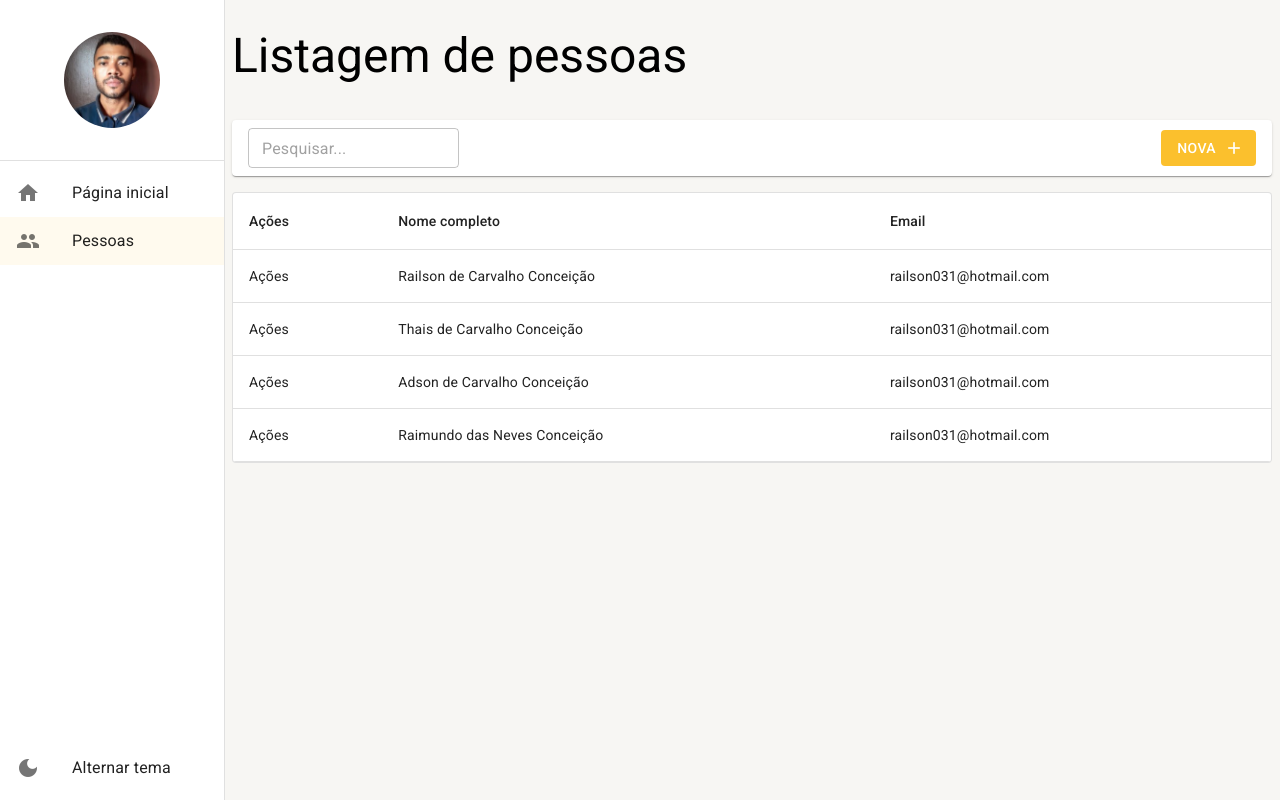
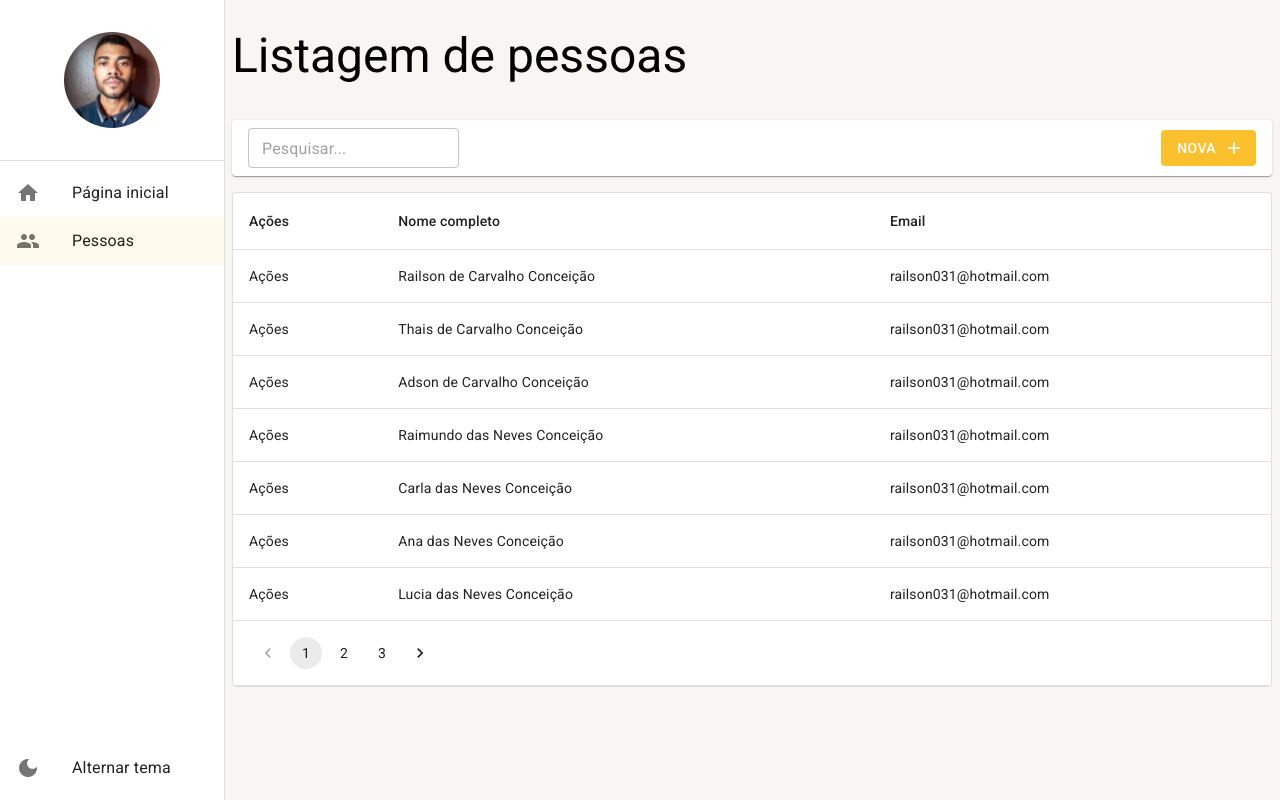
Before and after one commit to Railson031/cadastro, a React (Vite) app: page /pessoas in a window 1280 px wide. Built offline with nearby package versions, Linux system fonts and the light colour scheme; data requests are answered from the project's data file.

Commit message:
feat: Adicionando paginação na listagem

```diff
--- a/mock/database.json
+++ b/mock/database.json
@@ -23,6 +23,78 @@
       "email": "railson031@hotmail.com",
       "cidadeId": 1,
       "nomeCompleto": "Raimundo das Neves Conceição"
+    },
+    {
+      "id": 5,
+      "email": "railson031@hotmail.com",
+      "cidadeId": 1,
+      "nomeCompleto": "Carla das Neves Conceição"
+    },
+    {
+      "id": 6,
+      "email": "railson031@hotmail.com",
+      "cidadeId": 1,
+      "nomeCompleto": "Ana das Neves Conceição"
+    },
+    {
+      "id": 7,
+      "email": "railson031@hotmail.com",
+      "cidadeId": 1,
+      "nomeCompleto": "Lucia das Neves Conceição"
+    },
+    {
+      "id": 8,
+      "email": "railson031@hotmail.com",
+      "cidadeId": 1,
+      "nomeCompleto": "Maria das Neves Conceição"
+    },
+    {
+      "id": 9,
+      "email": "railson031@hotmail.com",
+      "cidadeId": 1,
+      "nomeCompleto": "João das Neves Conceição"
+    },
+    {
+      "id": 10,
+      "email": "railson031@hotmail.com",
+      "cidadeId": 1,
+      "nomeCompleto": "Fátima das Neves Conceição"
+    },
+    {
+      "id": 11,
+      "email": "railson031@hotmail.com",
+      "cidadeId": 1,
+      "nomeCompleto": "Glaucia das Neves Conceição"
+    },
+    {
+      "id": 12,
+      "email": "railson031@hotmail.com",
+      "cidadeId": 1,
+      "nomeCompleto": "Fernandodas Neves Conceição"
+    },
+    {
+      "id": 13,
+      "email": "railson031@hotmail.com",
+      "cidadeId": 1,
+      "nomeCompleto": "Silva das Neves Conceição"
+    },
+    {
+      "id": 14,
+      "email": "railson031@hotmail.com",
+      "cidadeId": 1,
+      "nomeCompleto": "Manoel das Neves Conceição"
+    },
+    {
+      "id": 15,
+      "email": "railson031@hotmail.com",
+      "cidadeId": 1,
+      "nomeCompleto": "Tamara das Neves Conceição"
+    },
+    {
+      "id": 16,
+      "email": "railson031@hotmail.com",
+      "cidadeId": 1,
+      "nomeCompleto": "Wilton das Neves Conceição"
     }
   ]
 }
--- a/src/pages/pessoas/ListagemDePessoas.tsx
+++ b/src/pages/pessoas/ListagemDePessoas.tsx
@@ -2,6 +2,7 @@
 import { useSearchParams } from "react-router-dom";
 import {
   LinearProgress,
+  Pagination,
   Paper,
   Table,
   TableBody,
@@ -31,11 +32,15 @@
     return searchParams.get('busca') || '';
   }, [searchParams]);
 
+  const pagina = useMemo(() => {
+    return Number(searchParams.get('pagina') || '1');
+  }, [searchParams]);
+
   useEffect(() => {
     setIsLoading(true);
 
     debounce(() => {
-      PessoasService.getAll(1, busca)
+      PessoasService.getAll(pagina, busca)
         .then((result) => {
           setIsLoading(false);
 
@@ -49,7 +54,7 @@
           }
         });
     });
-  }, [busca]);
+  }, [busca, pagina]);
 
   return (
     <div>
@@ -61,7 +66,7 @@
             textoBotaoNovo='Nova'
             textoBusca={busca}
             aoMudarTextoDeBusca={
-              texto => setSearchParams({ busca: texto },
+              texto => setSearchParams({ busca: texto, pagina: '1' },
                 { replace: true })
             }
           />
@@ -98,6 +103,18 @@
                   </TableCell>
                 </TableRow>
               )}
+              {(totalCount > 0 && totalCount > Environment.LIMITE_DE_LINHAS) && (
+                <TableRow>
+                  <TableCell colSpan={3}>
+                    <Pagination
+                      page={pagina}
+                      count={Math.ceil(totalCount / Environment.LIMITE_DE_LINHAS)}
+                      onChange={(_, newPage) => setSearchParams({ busca, pagina: newPage.toString() },
+                        { replace: true })}
+                    />
+                  </TableCell>
+                </TableRow>
+              )}
             </TableFooter>
           </Table>
         </TableContainer>
--- a/src/shared/environments/index.ts
+++ b/src/shared/environments/index.ts
@@ -2,7 +2,7 @@
   /**
    * Define a quantidade de linhas a ser carregadas por padrão nas listagens
    */
-  LIMITE_DE_LINHAS: 10,
+  LIMITE_DE_LINHAS: 7,
   /**
    * Placeholder exibido nas inputs
    */
```
